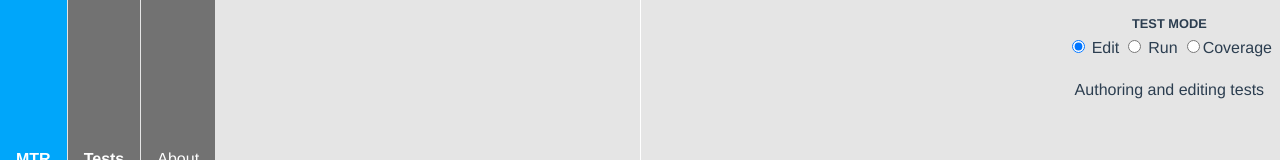
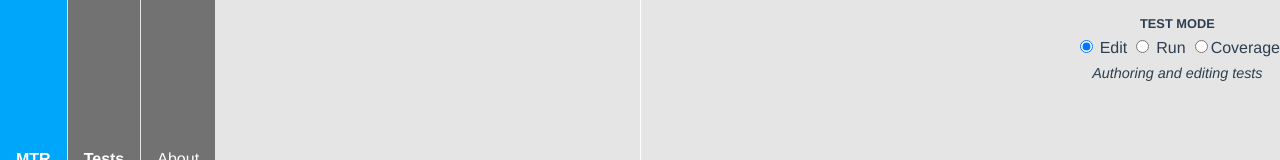
Before and after one commit to dotherightthing/manual-test-runner, a Vue app: page /#/ in a window 1280 px wide. Shown: the top 160 px of the page. Built offline with nearby package versions, Linux system fonts and the light colour scheme; no server answers.

Commit message:
Added basic form styles

```diff
--- a/src/styles/_forms.scss
+++ b/src/styles/_forms.scss
@@ -1,3 +1,11 @@
+form {
+  width: 100%;
+
+  p {
+    margin: 0;
+  }
+}
+
 fieldset {
   padding: 0;
   border: 0;
@@ -14,3 +22,10 @@ legend,
 label {
   cursor: pointer;
 }
+
+.form {
+  &__explanation {
+    font-size: var(--text-small);
+    font-style: italic;
+  }
+}
```
